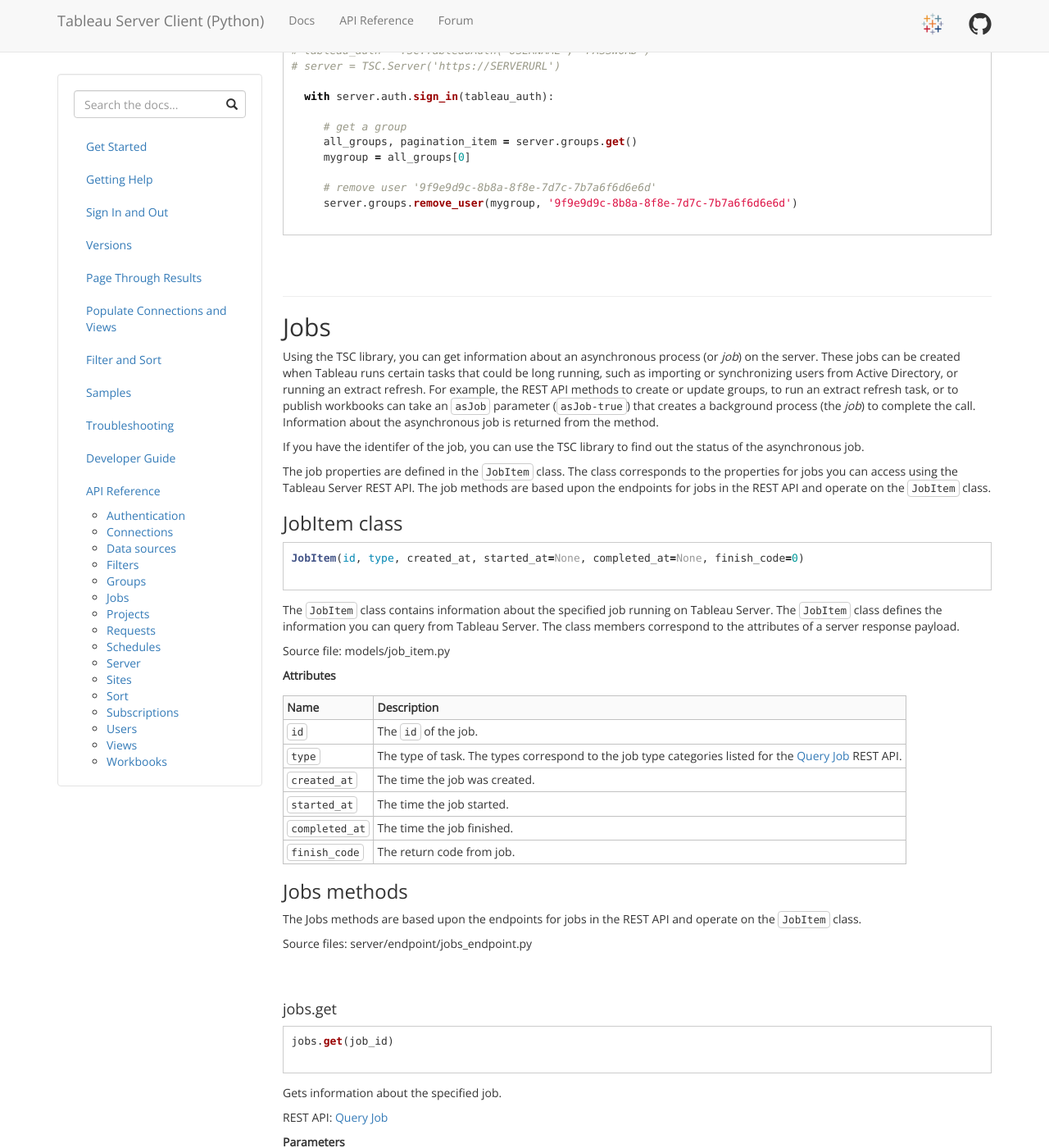
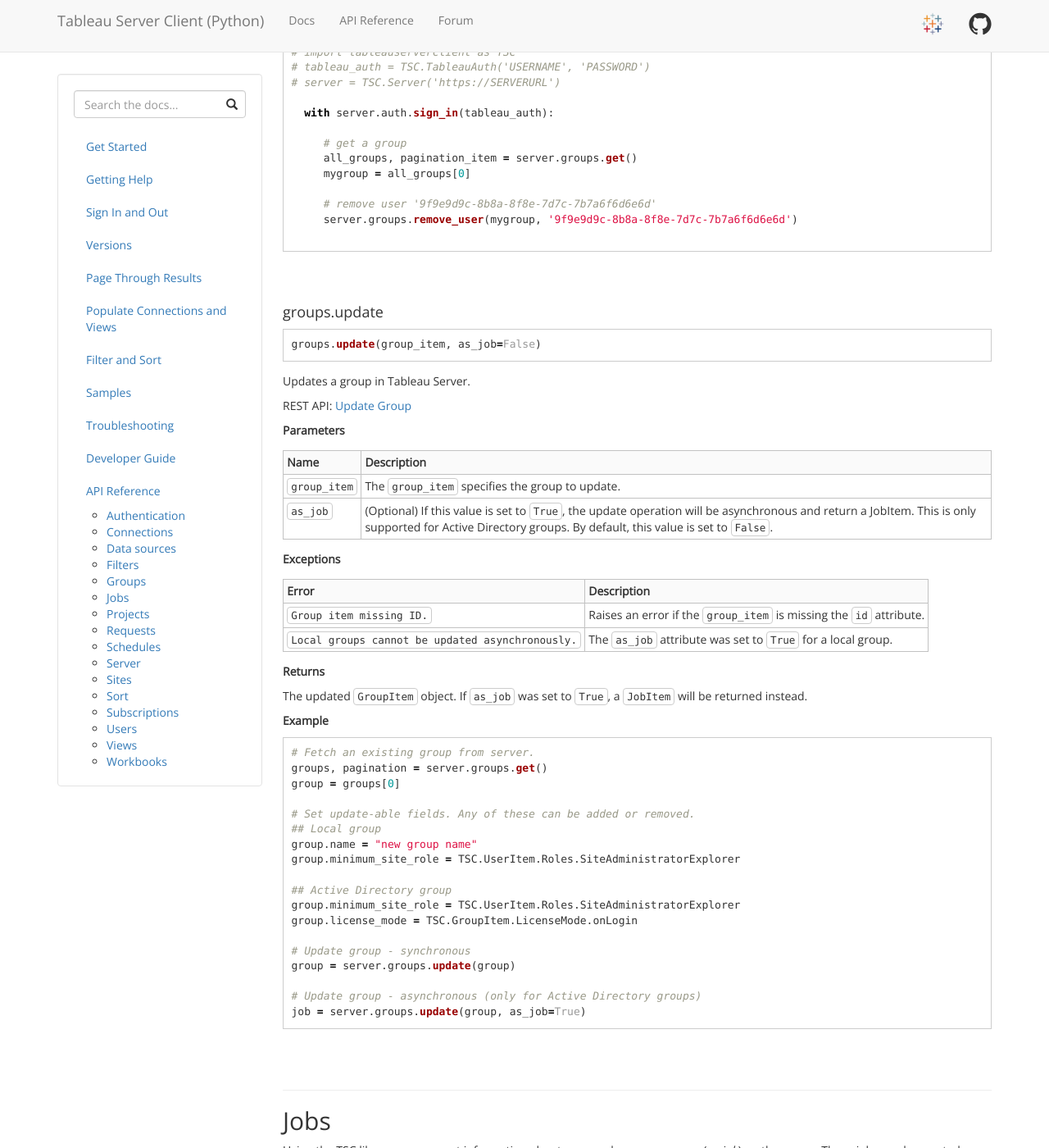
Before and after one commit to tableau/server-client-python, a Jekyll site: the page built from docs/api-ref.md, in a window 1280 px wide and 1400 px high, scrolled down 22761 px. Shown: the whole window at 82% size. Built offline with Jekyll 4.4.1, drawn with Linux system fonts in a browser that asks for light colours.

Commit message:
Adds docs for groups.update (#797)

````diff
--- a/docs/api-ref.md
+++ b/docs/api-ref.md
@@ -1199,6 +1199,65 @@
 <br>
 <br>
 
+
+#### groups.update
+
+```py
+groups.update(group_item, as_job=False)
+```
+
+Updates a group in Tableau Server.
+
+REST API: [Update Group](https://help.tableau.com/current/api/rest_api/en-us/REST/rest_api_ref_usersgroups.htm#update_group)
+
+
+**Parameters**
+
+Name | Description
+:--- | :---
+`group_item`  |  The `group_item` specifies the group to update.
+`as_job` |  (Optional) If this value is set to `True`, the update operation will be asynchronous and return a JobItem. This is only supported for Active Directory groups. By default, this value is set to `False`.
+
+
+**Exceptions**
+
+Error | Description
+:--- | :---
+`Group item missing ID.` |  Raises an error if the `group_item` is missing the `id` attribute.
+`Local groups cannot be updated asynchronously.` | The `as_job` attribute was set to `True` for a local group.
+
+
+**Returns**
+
+The updated `GroupItem` object. If `as_job` was set to `True`, a `JobItem` will be returned instead.
+
+
+**Example**
+
+```py
+# Fetch an existing group from server.
+groups, pagination = server.groups.get()
+group = groups[0]
+
+# Set update-able fields. Any of these can be added or removed.
+## Local group
+group.name = "new group name"
+group.minimum_site_role = TSC.UserItem.Roles.SiteAdministratorExplorer
+
+## Active Directory group
+group.minimum_site_role = TSC.UserItem.Roles.SiteAdministratorExplorer
+group.license_mode = TSC.GroupItem.LicenseMode.onLogin
+
+# Update group - synchronous
+group = server.groups.update(group)
+
+# Update group - asynchronous (only for Active Directory groups)
+job = server.groups.update(group, as_job=True)
+```
+
+<br>
+<br>
+
 ---
 
 ## Jobs
````
